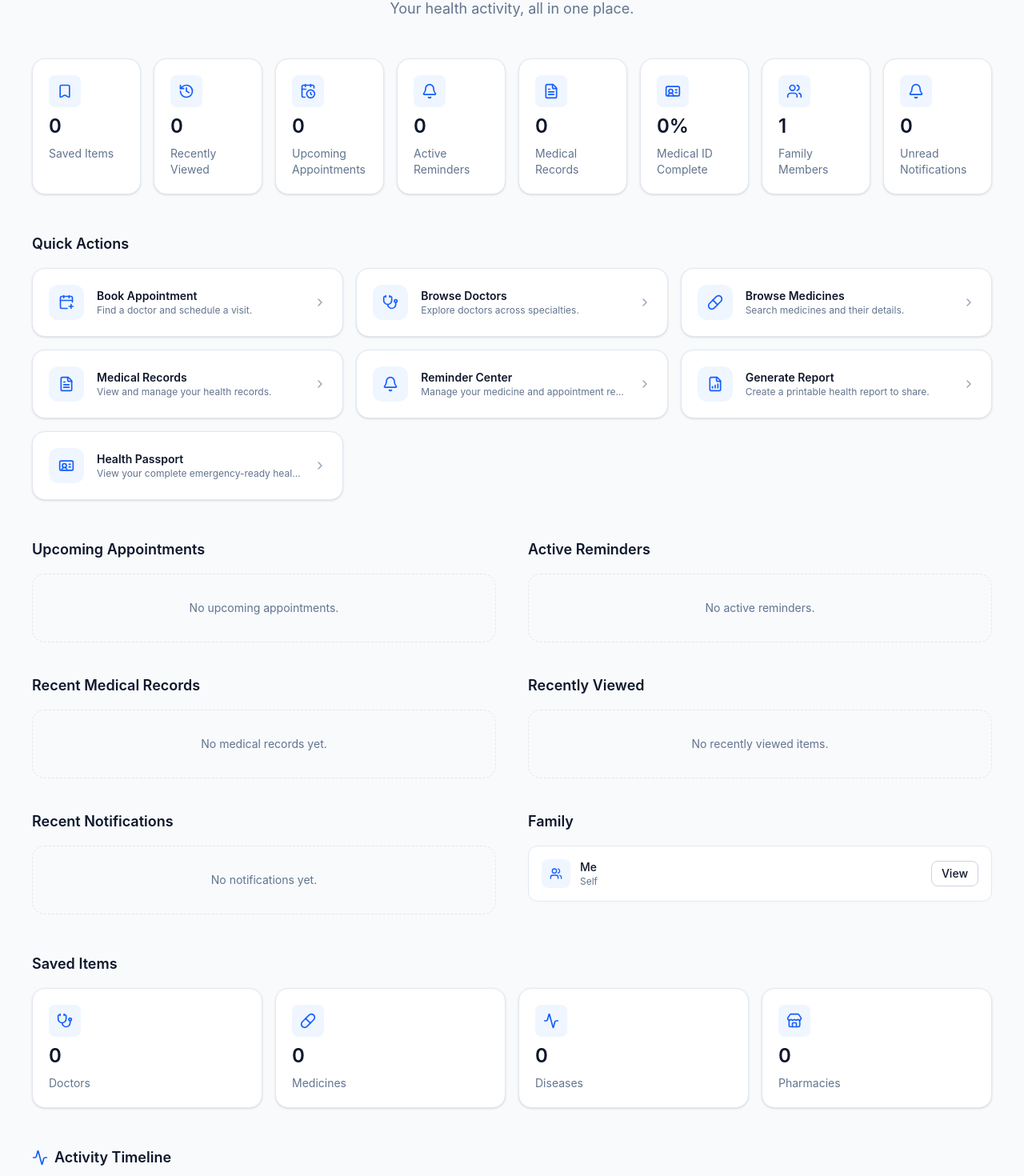
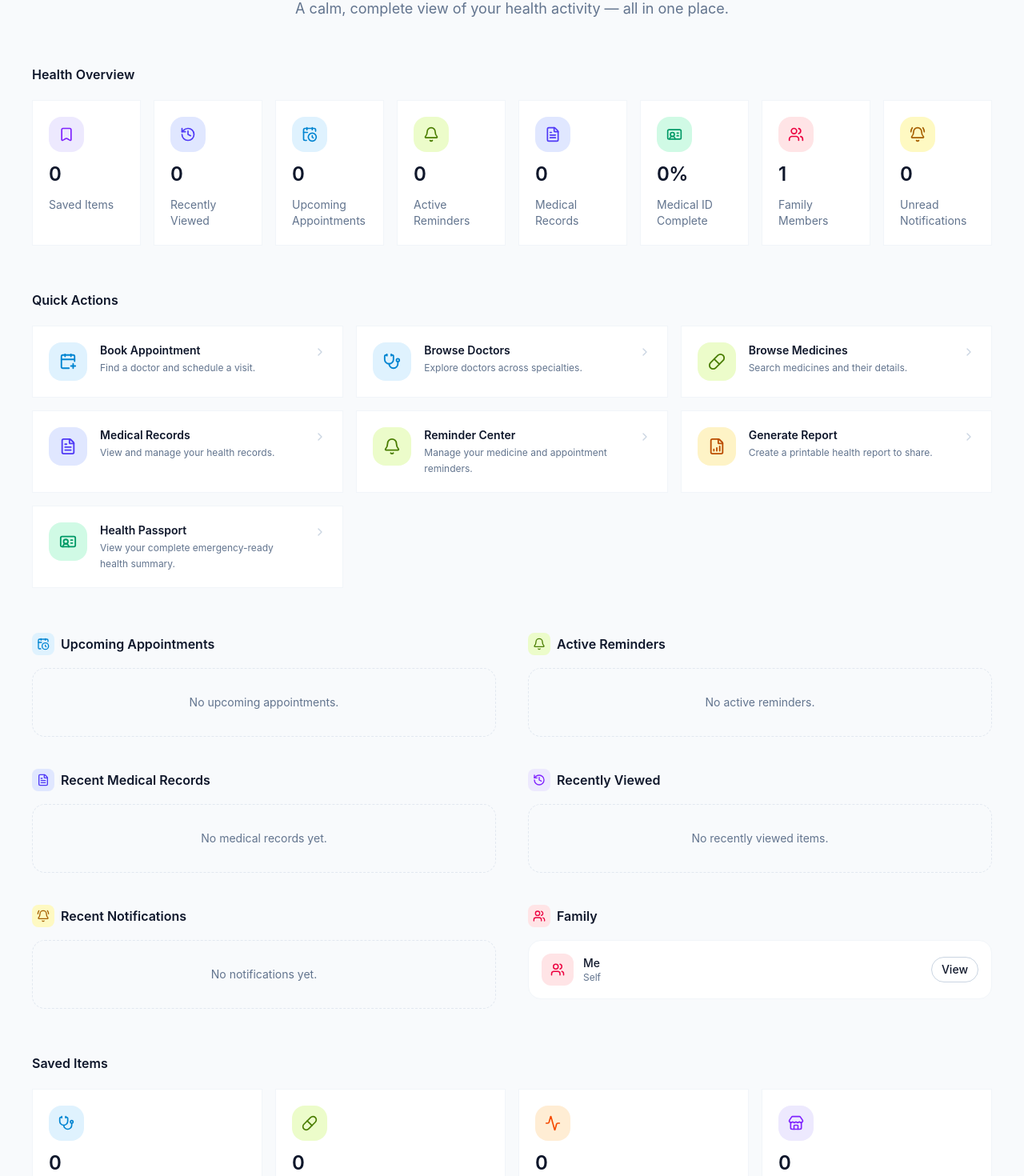
Before and after one commit to pulkitokte/medighar-next, a React (Vite) app in the folder OneDrive/Desktop/Medighar/: page /dashboard in a window 1280 px wide. Shown: the part 200-1670 px from the top of the page at 80% size. Built offline with nearby package versions, Linux system fonts and the light colour scheme.

Commit message:
refactor(dashboard): redesign premium dashboard experience

```diff
--- a/OneDrive/Desktop/Medighar/src/pages/Dashboard/DashboardPage.jsx
+++ b/OneDrive/Desktop/Medighar/src/pages/Dashboard/DashboardPage.jsx
@@ -4,6 +4,7 @@ import {
   History,
   CalendarClock,
   Bell,
+  BellRing,
   FileText,
   ChevronRight,
   Stethoscope,
@@ -14,6 +15,7 @@ import {
   IdCard,
   Users,
 } from "lucide-react";
+import { cn } from "@/shared/lib/cn.js";
 import Section from "@/shared/components/ui/Section.jsx";
 import Container from "@/shared/components/ui/Container.jsx";
 import PageHeading from "@/shared/components/ui/PageHeading.jsx";
@@ -21,26 +23,37 @@ import Button from "@/shared/components/ui/Button.jsx";
 import EmptyRelationship from "@/shared/components/ui/EmptyRelationship.jsx";
 import { useDashboard } from "@/hooks/useDashboard.js";
 
-const RECENT_TYPE_ICONS = {
-  doctor: Stethoscope,
-  medicine: Pill,
-  disease: Activity,
-  pharmacy: Store,
+/**
+ * Premium pastel color tokens per module family, matching the
+ * approved Medighhar design language:
+ * Doctors→Sky, Medicines→Pista, Diseases→Apricot, Pharmacy→Lavender,
+ * Dashboard→Mint Emerald, Timeline→Clay, Notifications→Mustard,
+ * Medical Records→Slate Blue, Family→Coral.
+ */
+const TONE_STYLES = {
+  sky: { surface: "bg-sky-50", icon: "text-sky-600", iconBg: "bg-sky-100", ring: "hover:border-sky-200" },
+  pista: { surface: "bg-lime-50", icon: "text-lime-700", iconBg: "bg-lime-100", ring: "hover:border-lime-200" },
+  apricot: { surface: "bg-orange-50", icon: "text-orange-600", iconBg: "bg-orange-100", ring: "hover:border-orange-200" },
+  lavender: { surface: "bg-violet-50", icon: "text-violet-600", iconBg: "bg-violet-100", ring: "hover:border-violet-200" },
+  mint: { surface: "bg-emerald-50", icon: "text-emerald-600", iconBg: "bg-emerald-100", ring: "hover:border-emerald-200" },
+  clay: { surface: "bg-amber-50", icon: "text-amber-700", iconBg: "bg-amber-100", ring: "hover:border-amber-200" },
+  mustard: { surface: "bg-yellow-50", icon: "text-yellow-700", iconBg: "bg-yellow-100", ring: "hover:border-yellow-200" },
+  slateBlue: { surface: "bg-indigo-50", icon: "text-indigo-600", iconBg: "bg-indigo-100", ring: "hover:border-indigo-200" },
+  coral: { surface: "bg-rose-50", icon: "text-rose-600", iconBg: "bg-rose-100", ring: "hover:border-rose-200" },
 };
-const TIMELINE_TYPE_ICONS = {
-  appointment: CalendarClock,
-  reminder: Bell,
-  record: FileText,
-  recent: History,
-  review: Star,
+
+const QUICK_ACTION_TONES = {
+  "book-appointment": "sky",
+  "browse-doctors": "sky",
+  "browse-medicines": "pista",
+  "medical-records": "slateBlue",
+  "reminder-center": "pista",
+  "generate-report": "clay",
+  "health-passport": "mint",
 };
 
 function formatDate(dateString) {
-  return new Date(dateString).toLocaleDateString("en-IN", {
-    day: "numeric",
-    month: "short",
-    year: "numeric",
-  });
+  return new Date(dateString).toLocaleDateString("en-IN", { day: "numeric", month: "short", year: "numeric" });
 }
 
 function formatDateTime(timestamp) {
@@ -53,18 +66,26 @@ function formatDateTime(timestamp) {
   });
 }
 
-function StatTile({ icon: Icon, label, value, to }) {
+function StatTile({ icon: Icon, label, value, to, tone = "mint" }) {
   const navigate = useNavigate();
+  const styles = TONE_STYLES[tone];
+
   return (
     <button
       type="button"
       onClick={() => navigate(to)}
-      className="flex flex-col items-start gap-2 rounded-2xl border border-slate-200 bg-white p-5 text-left shadow-sm transition hover:-translate-y-1 hover:shadow-lg"
+      aria-label={`${label}: ${value}. View details.`}
+      className={cn(
+        "card-surface card-surface-hover transition-premium flex flex-col items-start gap-3 border border-slate-100 bg-white p-5 text-left",
+        "hover:-translate-y-0.5",
+        "focus-visible:outline focus-visible:outline-2 focus-visible:outline-offset-2 focus-visible:outline-emerald-500",
+        styles.ring,
+      )}
     >
-      <span className="flex h-10 w-10 items-center justify-center rounded-lg bg-blue-50">
-        <Icon className="h-5 w-5 text-blue-600" aria-hidden="true" />
+      <span className={cn("flex h-11 w-11 items-center justify-center rounded-2xl", styles.iconBg)}>
+        <Icon className={cn("h-5 w-5", styles.icon)} aria-hidden="true" />
       </span>
-      <span className="text-2xl font-semibold text-slate-900">{value}</span>
+      <span className="text-2xl font-semibold tracking-tight text-slate-900">{value}</span>
       <span className="text-sm text-slate-500">{label}</span>
     </button>
   );
@@ -73,67 +94,95 @@ function StatTile({ icon: Icon, label, value, to }) {
 function QuickActionCard({ action }) {
   const navigate = useNavigate();
   const Icon = action.icon;
+  const tone = QUICK_ACTION_TONES[action.key] ?? "mint";
+  const styles = TONE_STYLES[tone];
+
   return (
     <button
       type="button"
       onClick={() => navigate(action.to)}
-      className="flex items-center gap-4 rounded-2xl border border-slate-200 bg-white p-5 text-left shadow-sm transition hover:-translate-y-1 hover:shadow-lg"
+      className={cn(
+        "card-surface card-surface-hover transition-premium flex items-start gap-4 border border-slate-100 bg-white p-5 text-left",
+        "hover:-translate-y-0.5",
+        "focus-visible:outline focus-visible:outline-2 focus-visible:outline-offset-2 focus-visible:outline-emerald-500",
+        styles.ring,
+      )}
     >
-      <span className="flex h-11 w-11 shrink-0 items-center justify-center rounded-xl bg-blue-50">
-        <Icon className="h-5 w-5 text-blue-600" aria-hidden="true" />
+      <span className={cn("flex h-12 w-12 shrink-0 items-center justify-center rounded-2xl", styles.iconBg)}>
+        <Icon className={cn("h-5.5 w-5.5", styles.icon)} aria-hidden="true" />
       </span>
       <span className="min-w-0 flex-1">
-        <span className="block text-sm font-semibold text-slate-900">
-          {action.label}
+        <span className="block text-sm font-semibold text-slate-900">{action.label}</span>
+        <span className="mt-0.5 block text-xs leading-relaxed text-slate-500">{action.description}</span>
       </span>
-        <span className="block truncate text-xs text-slate-500">
-          {action.description}
-        </span>
-      </span>
-      <ChevronRight
-        className="h-4 w-4 shrink-0 text-slate-400"
-        aria-hidden="true"
-      />
+      <ChevronRight className="mt-1 h-4 w-4 shrink-0 text-slate-300" aria-hidden="true" />
     </button>
   );
 }
 
-function ListRow({ icon: Icon, title, subtitle, to, actionLabel = "View" }) {
+function ListRow({ icon: Icon, title, subtitle, to, actionLabel = "View", tone = "mint" }) {
   const navigate = useNavigate();
+  const styles = TONE_STYLES[tone];
+
   return (
-    <div className="flex items-center justify-between gap-3 rounded-xl border border-slate-200 bg-white p-4">
+    <div className="transition-premium flex items-center justify-between gap-3 rounded-2xl border border-slate-100 bg-white p-4 hover:shadow-sm">
       <div className="flex min-w-0 items-center gap-3">
-        <span className="flex h-9 w-9 shrink-0 items-center justify-center rounded-lg bg-blue-50">
-          <Icon className="h-4 w-4 text-blue-600" aria-hidden="true" />
+        <span className={cn("flex h-10 w-10 shrink-0 items-center justify-center rounded-xl", styles.iconBg)}>
+          <Icon className={cn("h-4.5 w-4.5", styles.icon)} aria-hidden="true" />
         </span>
         <div className="min-w-0">
           <p className="truncate text-sm font-medium text-slate-900">{title}</p>
-          {subtitle && (
-            <p className="truncate text-xs text-slate-500">{subtitle}</p>
-          )}
+          {subtitle && <p className="truncate text-xs text-slate-500">{subtitle}</p>}
         </div>
       </div>
-      <Button variant="outline" size="sm" onClick={() => navigate(to)}>
+
+      <Button variant="outline" size="sm" onClick={() => navigate(to)} className="shrink-0 rounded-full">
         {actionLabel}
       </Button>
     </div>
   );
 }
 
-function TimelineRow({ event }) {
-  const Icon = TIMELINE_TYPE_ICONS[event.type] ?? History;
+function DashboardSection({ title, tone, icon: Icon, children }) {
+  const styles = TONE_STYLES[tone];
+
   return (
-    <div className="flex items-start gap-3 rounded-xl border border-slate-200 bg-white p-4">
-      <span className="flex h-9 w-9 shrink-0 items-center justify-center rounded-lg bg-blue-50">
-        <Icon className="h-4 w-4 text-blue-600" aria-hidden="true" />
+    <section className="flex flex-col gap-4">
+      <h2 className="flex items-center gap-2 text-base font-semibold text-slate-900">
+        <span className={cn("flex h-7 w-7 items-center justify-center rounded-lg", styles.iconBg)}>
+          <Icon className={cn("h-4 w-4", styles.icon)} aria-hidden="true" />
         </span>
-      <div className="min-w-0 flex-1">
+        {title}
+      </h2>
+      {children}
+    </section>
+  );
+}
+
+function TimelineRow({ event, isLast }) {
+  const Icon = event.icon ?? History;
+
+  return (
+    <li className="relative flex gap-4 pb-6 last:pb-0">
+      {!isLast && (
+        <span
+          aria-hidden="true"
+          className="absolute left-[19px] top-10 h-[calc(100%-2.25rem)] w-px bg-slate-200"
+        />
+      )}
+      <span className="relative z-10 flex h-10 w-10 shrink-0 items-center justify-center rounded-full border border-emerald-100 bg-emerald-50 shadow-sm">
+        <Icon className="h-4 w-4 text-emerald-600" aria-hidden="true" />
+      </span>
+      <div className="min-w-0 flex-1 rounded-2xl border border-slate-100 bg-white p-4">
         <p className="text-sm text-slate-900">{event.message}</p>
-        <p className="text-xs text-slate-500">
+        <time
+          dateTime={new Date(event.timestamp).toISOString()}
+          className="mt-1 block text-xs text-slate-400"
+        >
           {formatDateTime(event.timestamp)}
-        </p>
+        </time>
       </div>
-    </div>
+    </li>
   );
 }
 
@@ -153,69 +202,42 @@ function DashboardPage() {
   } = useDashboard();
 
   return (
-    <Section paddingY="py-16 sm:py-20">
-      <Container className="flex flex-col gap-12">
+    <Section paddingY="py-14 sm:py-20">
+      <Container className="flex flex-col gap-14">
         <PageHeading
           title="Dashboard"
-          subtitle="Your health activity, all in one place."
+          subtitle="A calm, complete view of your health activity — all in one place."
           center
         />
 
-        <section className="grid grid-cols-1 gap-4 sm:grid-cols-2 lg:grid-cols-8">
-          <StatTile
-            icon={Bookmark}
-            label="Saved Items"
-            value={overview.savedCount}
-            to="/saved"
-          />
-          <StatTile
-            icon={History}
-            label="Recently Viewed"
-            value={overview.recentCount}
-            to="/recent"
-          />
+        <section aria-label="Health overview" className="flex flex-col gap-5">
+          <h2 className="text-base font-semibold text-slate-900">Health Overview</h2>
+          <div className="grid grid-cols-2 gap-4 sm:grid-cols-4 xl:grid-cols-8">
+            <StatTile icon={Bookmark} label="Saved Items" value={overview.savedCount} to="/saved" tone="lavender" />
+            <StatTile icon={History} label="Recently Viewed" value={overview.recentCount} to="/recent" tone="slateBlue" />
             <StatTile
               icon={CalendarClock}
               label="Upcoming Appointments"
               value={overview.upcomingAppointmentsCount}
               to="/appointments"
+              tone="sky"
             />
+            <StatTile icon={Bell} label="Active Reminders" value={overview.activeRemindersCount} to="/reminders" tone="pista" />
+            <StatTile icon={FileText} label="Medical Records" value={overview.recordsCount} to="/medical-records" tone="slateBlue" />
+            <StatTile icon={IdCard} label="Medical ID Complete" value={`${profileCompletion}%`} to="/medical-profile" tone="mint" />
+            <StatTile icon={Users} label="Family Members" value={overview.familyMembersCount} to="/family" tone="coral" />
             <StatTile
-            icon={Bell}
-            label="Active Reminders"
-            value={overview.activeRemindersCount}
-            to="/reminders"
-          />
-          <StatTile
-            icon={FileText}
-            label="Medical Records"
-            value={overview.recordsCount}
-            to="/medical-records"
-          />
-          <StatTile
-            icon={IdCard}
-            label="Medical ID Complete"
-            value={`${profileCompletion}%`}
-            to="/medical-profile"
-          />
-          <StatTile
-            icon={Users}
-            label="Family Members"
-            value={overview.familyMembersCount}
-            to="/family"
-          />
-          <StatTile
-            icon={Bell}
+              icon={BellRing}
               label="Unread Notifications"
               value={overview.unreadNotificationsCount}
               to="/notifications"
+              tone="mustard"
             />
+          </div>
         </section>
 
-        <section className="flex flex-col gap-4">
-          <h2 className="text-lg font-semibold text-slate-900">
-            Quick Actions
-          </h2>
+        <section aria-label="Quick actions" className="flex flex-col gap-5">
+          <h2 className="text-base font-semibold text-slate-900">Quick Actions</h2>
           <div className="grid grid-cols-1 gap-4 sm:grid-cols-2 lg:grid-cols-3">
             {quickActions.map((action) => (
               <QuickActionCard key={action.key} action={action} />
@@ -224,10 +246,7 @@ function DashboardPage() {
         </section>
 
         <div className="grid grid-cols-1 gap-10 lg:grid-cols-2">
-          <section className="flex flex-col gap-4">
-            <h2 className="text-lg font-semibold text-slate-900">
-              Upcoming Appointments
-            </h2>
+          <DashboardSection title="Upcoming Appointments" icon={CalendarClock} tone="sky">
             {upcomingAppointments.length === 0 ? (
               <EmptyRelationship message="No upcoming appointments." />
             ) : (
@@ -235,23 +254,19 @@ function DashboardPage() {
                 {upcomingAppointments.map((appointment) => (
                   <ListRow
                     key={appointment.id}
-                    icon={CalendarClock}
-                    title={
-                      appointment.doctor?.name ?? "Doctor no longer listed"
-                    }
+                    icon={Stethoscope}
+                    title={appointment.doctor?.name ?? "Doctor no longer listed"}
                     subtitle={`${formatDate(appointment.date)} · ${appointment.timeSlot}`}
                     to="/appointments"
                     actionLabel="Quick View"
+                    tone="sky"
                   />
                 ))}
               </div>
             )}
-          </section>
+          </DashboardSection>
 
-          <section className="flex flex-col gap-4">
-            <h2 className="text-lg font-semibold text-slate-900">
-              Active Reminders
-            </h2>
+          <DashboardSection title="Active Reminders" icon={Bell} tone="pista">
             {activeReminders.length === 0 ? (
               <EmptyRelationship message="No active reminders." />
             ) : (
@@ -262,9 +277,8 @@ function DashboardPage() {
                     icon={reminder.type === "medicine" ? Pill : CalendarClock}
                     title={
                       reminder.type === "medicine"
-                        ? (reminder.medicine?.name ?? "Medicine reminder")
-                        : (reminder.appointment?.doctor?.name ??
-                          "Appointment reminder")
+                        ? reminder.medicine?.name ?? "Medicine reminder"
+                        : reminder.appointment?.doctor?.name ?? "Appointment reminder"
                     }
                     subtitle={
                       reminder.type === "medicine"
@@ -274,16 +288,14 @@ function DashboardPage() {
                           : "Linked appointment unavailable"
                     }
                     to="/reminders"
+                    tone="pista"
                   />
                 ))}
               </div>
             )}
-          </section>
+          </DashboardSection>
 
-          <section className="flex flex-col gap-4">
-            <h2 className="text-lg font-semibold text-slate-900">
-              Recent Medical Records
-            </h2>
+          <DashboardSection title="Recent Medical Records" icon={FileText} tone="slateBlue">
             {recentRecords.length === 0 ? (
               <EmptyRelationship message="No medical records yet." />
             ) : (
@@ -295,39 +307,38 @@ function DashboardPage() {
                     title={record.title}
                     subtitle={`${record.doctorName} · ${record.type} · ${formatDate(record.date)}`}
                     to="/medical-records"
+                    tone="slateBlue"
                   />
                 ))}
               </div>
             )}
-          </section>
+          </DashboardSection>
 
-          <section className="flex flex-col gap-4">
-            <h2 className="text-lg font-semibold text-slate-900">
-              Recently Viewed
-            </h2>
+          <DashboardSection title="Recently Viewed" icon={History} tone="lavender">
             {recentEntries.length === 0 ? (
               <EmptyRelationship message="No recently viewed items." />
             ) : (
               <div className="flex flex-col gap-3">
-                {recentEntries.map((entry) => (
+                {recentEntries.map((entry) => {
+                  const ENTRY_ICONS = { doctor: Stethoscope, medicine: Pill, disease: Activity, pharmacy: Store };
+                  const ENTRY_TONES = { doctor: "sky", medicine: "pista", disease: "apricot", pharmacy: "lavender" };
+
+                  return (
                     <ListRow
                       key={`${entry.type}-${entry.id}`}
-                    icon={RECENT_TYPE_ICONS[entry.type] ?? History}
+                      icon={ENTRY_ICONS[entry.type] ?? History}
                       title={entry.entity?.name}
-                    subtitle={
-                      entry.type.charAt(0).toUpperCase() + entry.type.slice(1)
-                    }
+                      subtitle={entry.type.charAt(0).toUpperCase() + entry.type.slice(1)}
                       to={entry.to}
+                      tone={ENTRY_TONES[entry.type] ?? "lavender"}
                     />
-                ))}
+                  );
+                })}
               </div>
             )}
-          </section>
+          </DashboardSection>
 
-          <section className="flex flex-col gap-4">
-            <h2 className="text-lg font-semibold text-slate-900">
-              Recent Notifications
-            </h2>
+          <DashboardSection title="Recent Notifications" icon={BellRing} tone="mustard">
             {recentNotifications.length === 0 ? (
               <EmptyRelationship message="No notifications yet." />
             ) : (
@@ -339,14 +350,14 @@ function DashboardPage() {
                     title={notification.title}
                     subtitle={notification.memberName}
                     to="/notifications"
+                    tone="mustard"
                   />
                 ))}
               </div>
             )}
-          </section>
+          </DashboardSection>
 
-          <section className="flex flex-col gap-4">
-            <h2 className="text-lg font-semibold text-slate-900">Family</h2>
+          <DashboardSection title="Family" icon={Users} tone="coral">
             {familyMembers.length === 0 ? (
               <EmptyRelationship message="No family members yet." />
             ) : (
@@ -358,56 +369,39 @@ function DashboardPage() {
                     title={member.fullName}
                     subtitle={member.relationship}
                     to="/family"
+                    tone="coral"
                   />
                 ))}
               </div>
             )}
-          </section>
+          </DashboardSection>
         </div>
 
-        <section className="flex flex-col gap-4">
-          <h2 className="text-lg font-semibold text-slate-900">Saved Items</h2>
+        <section aria-label="Saved items" className="flex flex-col gap-5">
+          <h2 className="text-base font-semibold text-slate-900">Saved Items</h2>
           <div className="grid grid-cols-2 gap-4 sm:grid-cols-4">
-            <StatTile
-              icon={Stethoscope}
-              label="Doctors"
-              value={saved.savedDoctors.length}
-              to="/saved"
-            />
-            <StatTile
-              icon={Pill}
-              label="Medicines"
-              value={saved.savedMedicines.length}
-              to="/saved"
-            />
-            <StatTile
-              icon={Activity}
-              label="Diseases"
-              value={saved.savedDiseases.length}
-              to="/saved"
-            />
-            <StatTile
-              icon={Store}
-              label="Pharmacies"
-              value={saved.savedPharmacies.length}
-              to="/saved"
-            />
+            <StatTile icon={Stethoscope} label="Doctors" value={saved.savedDoctors.length} to="/saved" tone="sky" />
+            <StatTile icon={Pill} label="Medicines" value={saved.savedMedicines.length} to="/saved" tone="pista" />
+            <StatTile icon={Activity} label="Diseases" value={saved.savedDiseases.length} to="/saved" tone="apricot" />
+            <StatTile icon={Store} label="Pharmacies" value={saved.savedPharmacies.length} to="/saved" tone="lavender" />
           </div>
         </section>
 
-        <section className="flex flex-col gap-4">
-          <h2 className="flex items-center gap-2 text-lg font-semibold text-slate-900">
-            <Activity className="h-5 w-5 text-blue-600" aria-hidden="true" />
-            Activity Timeline
+        <section aria-label="Recent activity" className="flex flex-col gap-5">
+          <h2 className="flex items-center gap-2 text-base font-semibold text-slate-900">
+            <span className="flex h-7 w-7 items-center justify-center rounded-lg bg-amber-100">
+              <Activity className="h-4 w-4 text-amber-700" aria-hidden="true" />
+            </span>
+            Recent Activity
           </h2>
           {timeline.length === 0 ? (
             <EmptyRelationship message="No activity yet." />
           ) : (
-            <div className="flex flex-col gap-3">
-              {timeline.map((event) => (
-                <TimelineRow key={event.id} event={event} />
+            <ol className="flex flex-col">
+              {timeline.map((event, index) => (
+                <TimelineRow key={event.id} event={event} isLast={index === timeline.length - 1} />
               ))}
-            </div>
+            </ol>
           )}
         </section>
       </Container>
--- a/OneDrive/Desktop/Medighar/src/styles/globals.css
+++ b/OneDrive/Desktop/Medighar/src/styles/globals.css
@@ -44,4 +44,4 @@
 
 .animate-float-fast {
   animation: float-fast 4.5s ease-in-out infinite;
-}
+}DashboardPage.jsx
```
Lines whose indentation alone changed are shown as unchanged.
